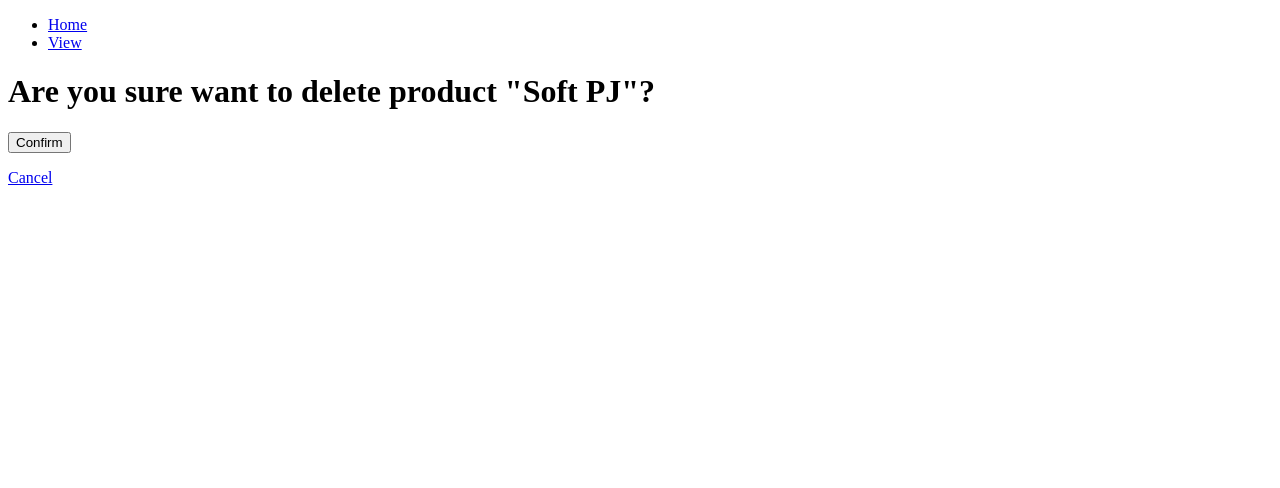
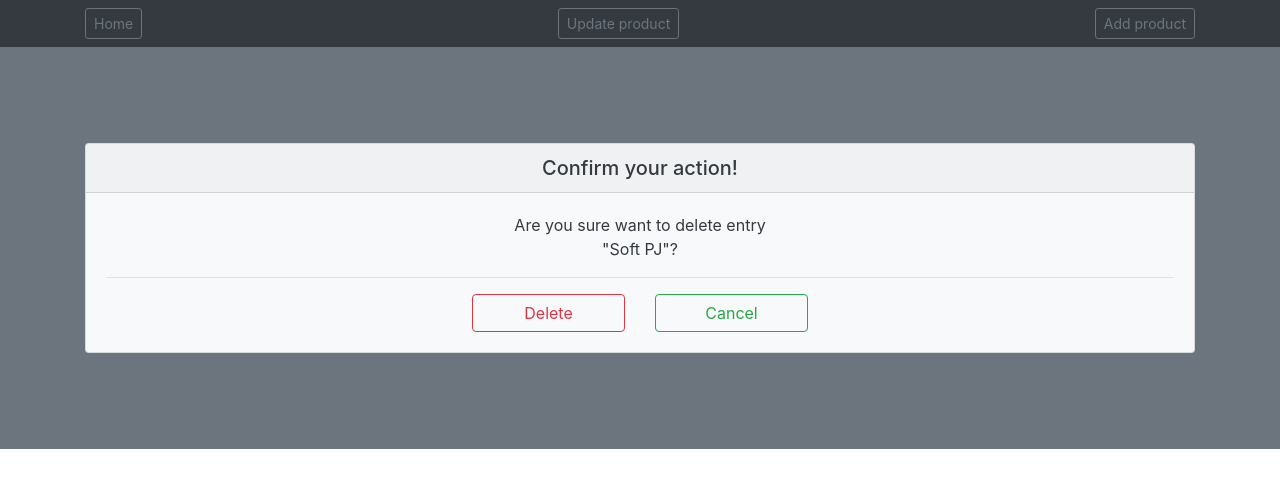
Before and after one commit to tyzo4ka/shop, a Django app: page /product/1/delete in a window 1280 px wide. Shown: the top 488 px of the page. Run offline with Django 3.2, Linux system fonts and the light colour scheme; data comes from the database, SQL or seed files in the repository; both versions use the stored data as it was after the commit; some libraries are stand-ins or nearby versions.

Commit message:
change templates with bootstrap

```diff
--- a/source/webapp/templates/base.html
+++ b/source/webapp/templates/base.html
@@ -1,3 +1,28 @@
+{#{% load staticfiles %}#}
+{#<!doctype html>#}
+{#<html lang="en">#}
+{#<head>#}
+{#    <meta charset="UTF-8">#}
+{#    <meta name="viewport"#}
+{#          content="width=device-width, user-scalable=no, initial-scale=1.0, maximum-scale=1.0, minimum-scale=1.0">#}
+{#    <meta http-equiv="X-UA-Compatible" content="ie=edge">#}
+{#    <title>{% block title %}Shop{% endblock %}</title>#}
+{#    <link rel="stylesheet" href="{% static 'css/style.css' %}">#}
+{#</head>#}
+{#<body>#}
+{#<nav class="navbar">#}
+{#    <div class="container">#}
+{#        <ul class="menu">#}
+{#            <li><a href="{% url 'index' %}">Home</a></li>#}
+{#            {% block menu %}{% endblock %}#}
+{#        </ul>#}
+{#    </div>#}
+{#</nav>#}
+{#<div class="container">#}
+{#    {% block content %}{% endblock %}#}
+{#</div>#}
+{#</body>#}
+{#</html>#}
 {% load staticfiles %}
 <!doctype html>
 <html lang="en">
@@ -6,20 +31,29 @@
     <meta name="viewport"
           content="width=device-width, user-scalable=no, initial-scale=1.0, maximum-scale=1.0, minimum-scale=1.0">
     <meta http-equiv="X-UA-Compatible" content="ie=edge">
-    <title>{% block title %}Shop{% endblock %}</title>
-    <link rel="stylesheet" href="{% static 'css/style.css' %}">
+    <title>{% block title %}Guest book{% endblock %}</title>
+    <link rel="stylesheet" href="https://stackpath.bootstrapcdn.com/bootstrap/4.3.1/css/bootstrap.min.css"
+          integrity="sha384-ggOyR0iXCbMQv3Xipma34MD+dH/1fQ784/j6cY/iJTQUOhcWr7x9JvoRxT2MZw1T" crossorigin="anonymous">
+    <link rel="stylesheet" href="{% static "css/style.css" %}">
+    {% block styles %}{% endblock %}
 </head>
 <body>
-<nav class="navbar">
+{% block menu %}{% endblock %}
+<div class="p-5 mb-5 bg-secondary">
     <div class="container">
-        <ul class="menu">
-            <li><a href="{% url 'index' %}">Home</a></li>
-            {% block menu %}{% endblock %}
-        </ul>
+        {% block content %}{% endblock %}
     </div>
-</nav>
-<div class="container">
-    {% block content %}{% endblock %}
+    <script src="https://code.jquery.com/jquery-3.3.1.slim.min.js"
+            integrity="sha384-q8i/X+965DzO0rT7abK41JStQIAqVgRVzpbzo5smXKp4YfRvH+8abtTE1Pi6jizo"
+            crossorigin="anonymous"></script>
+    <script src="https://cdnjs.cloudflare.com/ajax/libs/popper.js/1.14.7/umd/popper.min.js"
+            integrity="sha384-UO2eT0CpHqdSJQ6hJty5KVphtPhzWj9WO1clHTMGa3JDZwrnQq4sF86dIHNDz0W1"
+            crossorigin="anonymous"></script>
+    <script src="https://stackpath.bootstrapcdn.com/bootstrap/4.3.1/js/bootstrap.min.js"
+            integrity="sha384-JjSmVgyd0p3pXB1rRibZUAYoIIy6OrQ6VrjIEaFf/nJGzIxFDsf4x0xIM+B07jRM"
+            crossorigin="anonymous"></script>
+    <script type="application/javascript" src="{% static "js/main.js" %}"></script>
+    {% block scripts %}{% endblock %}
 </div>
 </body>
 </html>
--- a/source/webapp/templates/delete.html
+++ b/source/webapp/templates/delete.html
@@ -1,13 +1,45 @@
+{#{% extends "base.html" %}#}
+{#{% block title %}Delete Product{% endblock %}#}
+{#{% block menu %}#}
+{#    <li><a href="{% url 'product_detail' product.pk %}">View</a></li>#}
+{#{% endblock %}#}
+{#{% block content %}#}
+{#    <h1>Are you sure want to delete product "{{ product }}"?</h1>#}
+{#    <form method="POST" action="{% url "product_delete" product.pk %}" class="text-center">#}
+{#        {% csrf_token %}#}
+{#        <p><input type="submit" value="Confirm" class="btn btn-danger"></p>#}
+{#        <p><a href="{% url 'product_detail' product.pk %}" class="btn btn-default">Cancel</a></p>#}
+{#    </form>#}
+{#{% endblock %}#}
+
 {% extends "base.html" %}
-{% block title %}Delete Product{% endblock %}
 {% block menu %}
-    <li><a href="{% url 'product_detail' product.pk %}">View</a></li>
+    <nav class="navbar navbar-expand-lg navbar-dark bg-dark">
+        <div class="container">
+            <a class="btn btn-sm btn-outline-secondary" href="{% url 'index' %}">Home</a>
+            <a class="btn btn-sm btn-outline-secondary" href="{% url 'product_update' product.pk %}">Update product</a>
+            <a class="btn btn-sm btn-outline-secondary" href="{% url 'product_add' %}">Add product</a>
+        </div>
+    </nav>
 {% endblock %}
+{% block title %}Delete product{% endblock %}
 {% block content %}
-    <h1>Are you sure want to delete product "{{ product }}"?</h1>
-    <form method="POST" action="{% url "product_delete" product.pk %}" class="text-center">
-        {% csrf_token %}
-        <p><input type="submit" value="Confirm" class="btn btn-danger"></p>
-        <p><a href="{% url 'product_detail' product.pk %}" class="btn btn-default">Cancel</a></p>
-    </form>
+    <div class="card bg-light text-dark my-5 text-center">
+        <h5 class="card-header">Confirm your action!</h5>
+        <div class="card-body">
+            Are you sure want to delete entry <br> "{{ product }}"?
+            <form method="POST" action="{% url "product_delete" product.pk %}" class="text-center">
+                {% csrf_token %}
+                <hr/>
+                <div class="row justify-content-center">
+                    <div class="col-sm-2">
+                        <input type="submit" value="Delete" class="btn btn-outline-danger btn-block">
+                    </div>
+                    <div class="col-sm-2">
+                        <a href="{% url "index" %}" class="btn btn-outline-success btn-block">Cancel</a>
+                    </div>
+                </div>
+            </form>
+        </div>
+    </div>
 {% endblock %}
--- a/source/webapp/views.py
+++ b/source/webapp/views.py
@@ -46,7 +46,7 @@ def product_update_view(request, pk):
             "remainder": product.remainder,
             "price": product.price
         })
-        return render(request, "update.html", context={"form": form, "product": poduct})
+        return render(request, "update.html", context={"form": form, "product": product})
     elif request.method == 'POST':
         form = ProductForm(data=request.POST)
         if form.is_valid():
```
Also changed, not shown: source/webapp/fixtures/dump.json (+12 -1 lines), source/webapp/templates/create.html (+26 -4 lines), source/webapp/templates/index.html (+29 -14 lines), source/webapp/templates/product.html (+6 -2 lines), source/webapp/templates/update.html (+32 -8 lines).
